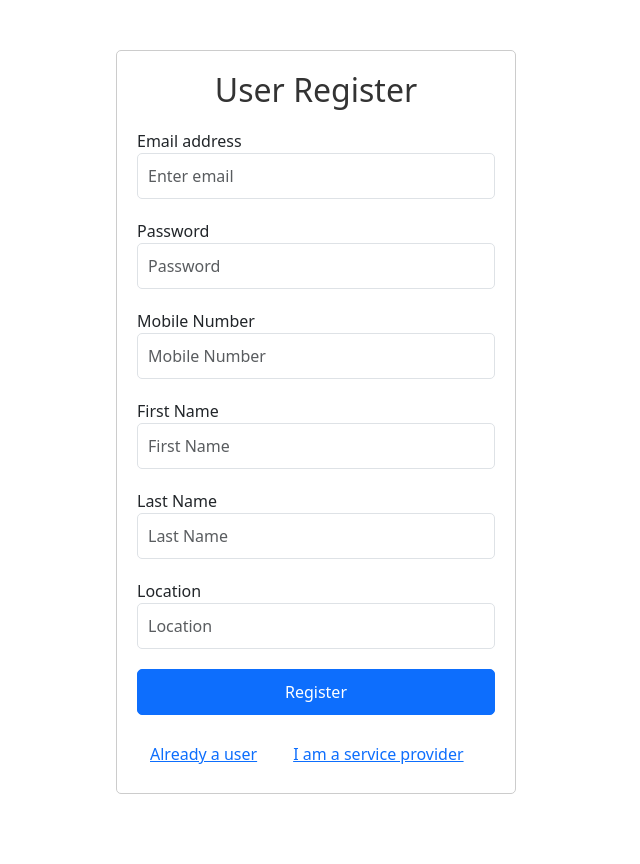
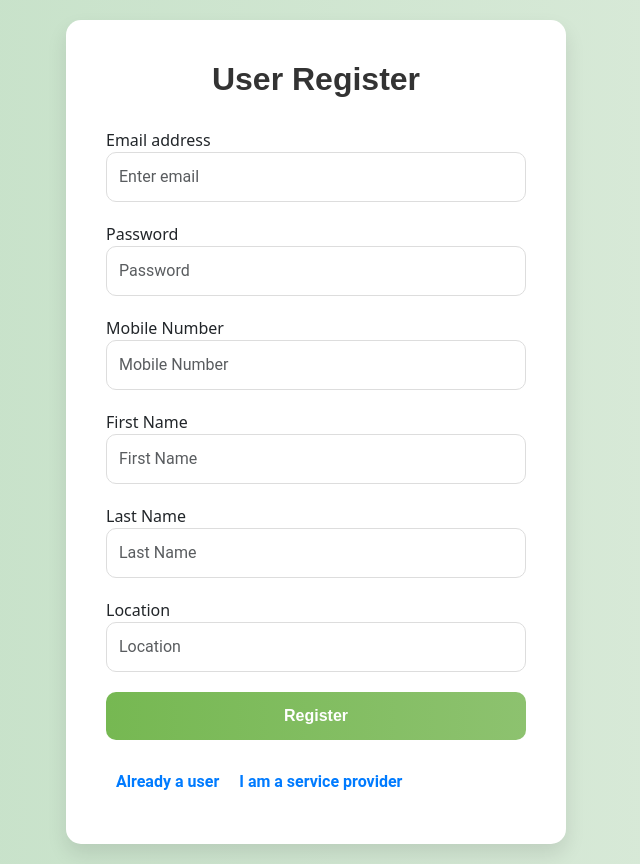
Before and after one commit to Anoopkulkarni18/service-hub, a React (Create React App) app in the folder ui/: page /register in a window 1280 px wide. Shown: the whole page, without its empty margins (324-964 px from the left). Built offline with nearby package versions, Linux system fonts and the light colour scheme.

Commit message:
added css

```diff
--- a/ui/src/components/user/Category.js
+++ b/ui/src/components/user/Category.js
@@ -1,6 +1,7 @@
 import React from "react";
 
 function Category({ stepData, handleCategoryChange }) {
+  console.log(stepData);
   return (
     <div style={{ display: "flex", gap: "20px" }}>
       <div
--- a/ui/src/components/user/Home.js
+++ b/ui/src/components/user/Home.js
@@ -1,5 +1,5 @@
 import axios from "axios";
-import React, { useContext, useEffect, useState } from "react";
+import React, { useContext, useEffect, useState, useCallback } from "react";
 import Category from "./Category";
 import SubCategory from "./SubCategory";
 import Services from "./Services";
@@ -16,39 +16,46 @@ export default function Home() {
     service: "",
     subService: "",
   });
-  const handleStepChange = () => {
-    setStep(step + 1);
-  };
+
+  // Debounced step change handler
+  const handleStepChange = useCallback(() => {
+    setStep((prevStep) => prevStep + 1);
+  }, []);
+
   const handleCategoryChange = (category) => {
-    setServiceDetail({
-      ...serviceDetail,
+    setServiceDetail((prevDetails) => ({
+      ...prevDetails,
       category,
-    });
+    }));
     handleStepChange();
   };
+
   const handleSubCategoryChange = (subCategory) => {
-    setServiceDetail({
-      ...serviceDetail,
+    setServiceDetail((prevDetails) => ({
+      ...prevDetails,
       subCategory,
-    });
+    }));
     handleStepChange();
   };
+
   const handleServiceChange = (service) => {
-    setServiceDetail({
-      ...serviceDetail,
+    setServiceDetail((prevDetails) => ({
+      ...prevDetails,
       service,
-    });
+    }));
     handleStepChange();
   };
+
   const handleSubServiceChange = (subService) => {
-    setServiceDetail({
-      ...serviceDetail,
+    setServiceDetail((prevDetails) => ({
+      ...prevDetails,
       subService,
-    });
+    }));
     handleStepChange();
   };
+
   const handleBackButton = () => {
-    setStep(step - 1);
+    setStep((prevStep) => prevStep - 1);
   };
 
   useEffect(() => {
@@ -59,27 +66,29 @@ export default function Home() {
       4: "subService",
     };
     const getCategories = async () => {
+      try {
         const uri = `http://localhost:4000/srv/${selectedStep[step]}/getAll${
           step !== 1 ? `/${serviceDetail[selectedStep[step - 1]]}` : ""
         }`;
-      setStepData(
-        (await axios.get(uri)).data.map((item) => {
-          return {
-            ...item,
-            checked: false,
-          };
-        })
-      );
+        const response = await axios.get(uri);
+        setStepData(response.data.map((item) => ({ ...item, checked: false })));
+      } catch (error) {
+        console.error("Error fetching data", error);
+      }
     };
     getCategories();
-  }, [step, serviceDetail]);
+  }, [step, serviceDetail.category, serviceDetail.subCategory, serviceDetail.service]);
 
   useEffect(() => {
     const fetchCart = async () => {
+      try {
         const response = await axios.get(`http://localhost:4000/srv/user/cart`, {
           headers: { token: localStorage.getItem("token") },
         });
         dispatch({ type: "UPDATE", value: response?.data?.cart || [] });
+      } catch (error) {
+        console.error("Error fetching cart", error);
+      }
     };
     fetchCart();
   }, [dispatch]);
--- a/ui/src/components/user/Register.js
+++ b/ui/src/components/user/Register.js
@@ -23,12 +23,16 @@ export default function Register() {
 
   const handleRegister = async (e) => {
     e.preventDefault();
+    try {
       const res = await axios.post(
         "http://localhost:4000/srv/user/register",
         formData
       );
       localStorage.setItem("token", res.data.token);
       navigate("/");
+    } catch (error) {
+      console.error("Registration failed", error);
+    }
   };
 
   const goToLogin = () => {
@@ -42,18 +46,37 @@ export default function Register() {
   return (
     <div
       style={{
-        margin: "50px auto",
-        maxWidth: "400px",
+        minHeight: "100vh",
+        display: "flex",
+        justifyContent: "center",
+        alignItems: "center",
+        background: "linear-gradient(to right, #c1dfc4, #deecdd)", // Light green gradient background
         padding: "20px",
-        border: "1px solid #ccc",
-        borderRadius: "5px",
       }}
     >
-      <h2 style={{ textAlign: "center", marginBottom: "20px", color: "#333" }}>
+      <div
+        style={{
+          backgroundColor: "#fff",
+          padding: "40px",
+          borderRadius: "15px",
+          boxShadow: "0 10px 20px rgba(0, 0, 0, 0.1)",
+          maxWidth: "500px",
+          width: "100%",
+        }}
+      >
+        <h2
+          style={{
+            textAlign: "center",
+            marginBottom: "30px",
+            color: "#333",
+            fontFamily: "'Montserrat', sans-serif",
+            fontWeight: "700",
+          }}
+        >
           User Register
         </h2>
         <form onSubmit={handleRegister}>
-        <div style={{ marginBottom: "20px" }}>
+          <div className="form-group" style={{ marginBottom: "20px" }}>
             <label htmlFor="userEmail">Email address</label>
             <input
               type="email"
@@ -63,10 +86,16 @@ export default function Register() {
               name="email"
               value={formData.email}
               onChange={handleInputChange}
-            style={{ width: "100%", padding: "10px", borderRadius: "5px" }}
+              style={{
+                width: "100%",
+                padding: "12px",
+                borderRadius: "10px",
+                border: "1px solid #ddd",
+                fontFamily: "'Roboto', sans-serif",
+              }}
             />
           </div>
-        <div style={{ marginBottom: "20px" }}>
+          <div className="form-group" style={{ marginBottom: "20px" }}>
             <label htmlFor="userPassword">Password</label>
             <input
               type="password"
@@ -76,10 +105,16 @@ export default function Register() {
               name="password"
               value={formData.password}
               onChange={handleInputChange}
-            style={{ width: "100%", padding: "10px", borderRadius: "5px" }}
+              style={{
+                width: "100%",
+                padding: "12px",
+                borderRadius: "10px",
+                border: "1px solid #ddd",
+                fontFamily: "'Roboto', sans-serif",
+              }}
             />
           </div>
-        <div style={{ marginBottom: "20px" }}>
+          <div className="form-group" style={{ marginBottom: "20px" }}>
             <label htmlFor="userMobileNumber">Mobile Number</label>
             <input
               type="text"
@@ -89,10 +124,16 @@ export default function Register() {
               name="mobileNumber"
               value={formData.mobileNumber}
               onChange={handleInputChange}
-            style={{ width: "100%", padding: "10px", borderRadius: "5px" }}
+              style={{
+                width: "100%",
+                padding: "12px",
+                borderRadius: "10px",
+                border: "1px solid #ddd",
+                fontFamily: "'Roboto', sans-serif",
+              }}
             />
           </div>
-        <div style={{ marginBottom: "20px" }}>
+          <div className="form-group" style={{ marginBottom: "20px" }}>
             <label htmlFor="fname">First Name</label>
             <input
               type="text"
@@ -102,10 +143,16 @@ export default function Register() {
               name="fname"
               value={formData.fname}
               onChange={handleInputChange}
-            style={{ width: "100%", padding: "10px", borderRadius: "5px" }}
+              style={{
+                width: "100%",
+                padding: "12px",
+                borderRadius: "10px",
+                border: "1px solid #ddd",
+                fontFamily: "'Roboto', sans-serif",
+              }}
             />
           </div>
-        <div style={{ marginBottom: "20px" }}>
+          <div className="form-group" style={{ marginBottom: "20px" }}>
             <label htmlFor="lname">Last Name</label>
             <input
               type="text"
@@ -115,10 +162,16 @@ export default function Register() {
               name="lname"
               value={formData.lname}
               onChange={handleInputChange}
-            style={{ width: "100%", padding: "10px", borderRadius: "5px" }}
+              style={{
+                width: "100%",
+                padding: "12px",
+                borderRadius: "10px",
+                border: "1px solid #ddd",
+                fontFamily: "'Roboto', sans-serif",
+              }}
             />
           </div>
-        <div style={{ marginBottom: "20px" }}>
+          <div className="form-group" style={{ marginBottom: "20px" }}>
             <label htmlFor="location">Location</label>
             <input
               type="text"
@@ -128,13 +181,36 @@ export default function Register() {
               name="location"
               value={formData.location}
               onChange={handleInputChange}
-            style={{ width: "100%", padding: "10px", borderRadius: "5px" }}
+              style={{
+                width: "100%",
+                padding: "12px",
+                borderRadius: "10px",
+                border: "1px solid #ddd",
+                fontFamily: "'Roboto', sans-serif",
+              }}
             />
           </div>
           <button
             type="submit"
             className="btn btn-primary"
-          style={{ width: "100%", padding: "10px", borderRadius: "5px" }}
+            style={{
+              width: "100%",
+              padding: "12px",
+              borderRadius: "10px",
+              background: "linear-gradient(to right, #76b852, #8DC26F)", // Light green gradient for button
+              border: "none",
+              color: "#fff",
+              fontFamily: "'Montserrat', sans-serif",
+              fontWeight: "600",
+              cursor: "pointer",
+              transition: "background 0.3s ease",
+            }}
+            onMouseEnter={(e) =>
+              (e.currentTarget.style.background = "linear-gradient(to right, #8DC26F, #76b852)")
+            }
+            onMouseLeave={(e) =>
+              (e.currentTarget.style.background = "linear-gradient(to right, #76b852, #8DC26F)")
+            }
           >
             Register
           </button>
@@ -143,14 +219,43 @@ export default function Register() {
           <button
             className="btn btn-link"
             onClick={goToLogin}
-          style={{ marginRight: "10px" }}
+            style={{
+              backgroundColor: "transparent",
+              border: "none",
+              color: "#007bff",
+              cursor: "pointer",
+              fontFamily: "'Roboto', sans-serif",
+              fontWeight: "600",
+              textDecoration: "none",
+              transition: "color 0.3s ease",
+              padding: "10px",
+            }}
+            onMouseEnter={(e) => (e.currentTarget.style.color = "#0056b3")}
+            onMouseLeave={(e) => (e.currentTarget.style.color = "#007bff")}
           >
             Already a user
           </button>
-        <button className="btn btn-link" onClick={goToServiceProvider}>
+          <button
+            className="btn btn-link"
+            onClick={goToServiceProvider}
+            style={{
+              backgroundColor: "transparent",
+              border: "none",
+              color: "#007bff",
+              cursor: "pointer",
+              fontFamily: "'Roboto', sans-serif",
+              fontWeight: "600",
+              textDecoration: "none",
+              transition: "color 0.3s ease",
+              padding: "10px",
+            }}
+            onMouseEnter={(e) => (e.currentTarget.style.color = "#0056b3")}
+            onMouseLeave={(e) => (e.currentTarget.style.color = "#007bff")}
+          >
             I am a service provider
           </button>
         </div>
       </div>
+    </div>
   );
 }
--- a/ui/src/components/user/Services.js
+++ b/ui/src/components/user/Services.js
@@ -1,6 +1,7 @@
 import React from "react";
 
 function Services({ stepData, handleServiceChange }) {
+  console.log(stepData);
   return (
     <div>
       <h3 style={{ textAlign: "center", marginBottom: "20px" }}>
--- a/ui/src/components/user/SubCategory.js
+++ b/ui/src/components/user/SubCategory.js
@@ -1,6 +1,7 @@
 import React from "react";
 
 function SubCategory({ stepData, handleSubCategoryChange }) {
+  console.log(stepData);
   return (
     <div>
       <h3 style={{ textAlign: "center", marginBottom: "20px" }}>
```
Also changed, not shown: ui/src/components/serviceProvider/ServiceProviderLogin.js (+97 -18 lines), ui/src/components/user/Login.js (+60 -24 lines), ui/src/components/user/SubService.js (+23 -6 lines). Lines whose indentation alone changed are shown as unchanged.
